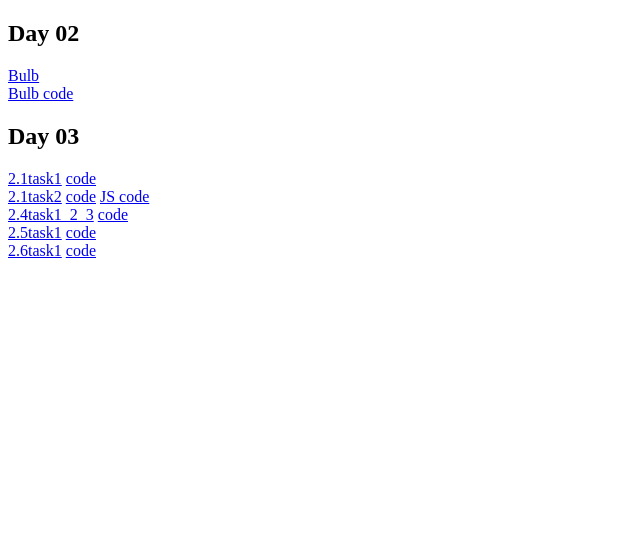
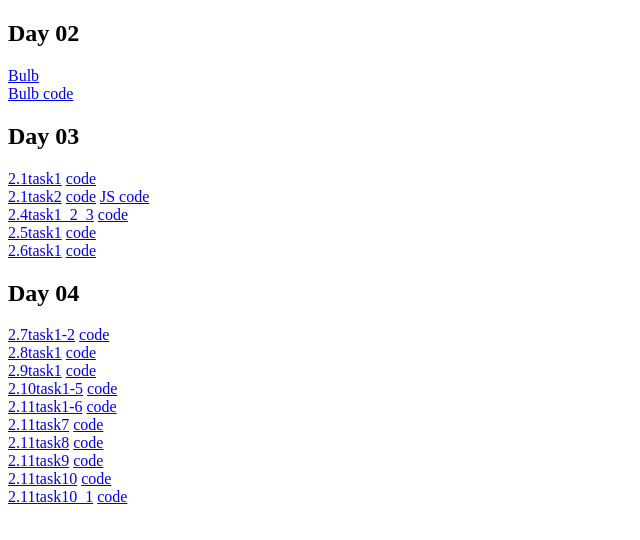
Before and after one commit to Ev77gen/learning, a plain HTML site: page index.html in a window 1280 px wide. Shown: the whole page, without its empty margins (0-640 px from the left). Drawn offline with Linux system fonts and the light colour scheme.

Commit message:
Update index.html

```diff
--- a/index.html
+++ b/index.html
@@ -34,5 +34,48 @@
     <a href="https://Ev77gen.github.io/learning/Day03/2.6task1.html">2.6task1</a>
 
     <a href="https://github.com/Ev77gen/learning/blob/master/Day03/2.6task1.html">code</a>
+</br>
+
+    <h2>Day 04</h2>
+    <a href="https://Ev77gen.github.io/learning/Day04/2.7task1-2.html">2.7task1-2</a>
+
+    <a href="https://github.com/Ev77gen/learning/blob/master/Day04/2.7task1-2.html">code</a>
+</br>
+    <a href="https://Ev77gen.github.io/learning/Day04/2.8task1.html">2.8task1</a>
+
+    <a href="https://github.com/Ev77gen/learning/blob/master/Day04/2.8task1.html">code</a>
+</br>
+    <a href="https://Ev77gen.github.io/learning/Day04/2.9task1.html">2.9task1</a>
+
+    <a href="https://github.com/Ev77gen/learning/blob/master/Day04/2.9task1.html">code</a>
+</br>
+    <a href="https://Ev77gen.github.io/learning/Day04/2.10task1-5.html">2.10task1-5</a>
+
+    <a href="https://github.com/Ev77gen/learning/blob/master/Day04/2.10task1-5.html">code</a>
+</br>
+    <a href="https://Ev77gen.github.io/learning/Day04/2.11task1-6.html">2.11task1-6</a>
+
+    <a href="https://github.com/Ev77gen/learning/blob/master/Day04/2.11task1-6.html">code</a>
+</br>
+    <a href="https://Ev77gen.github.io/learning/Day04/2.11task7.html">2.11task7</a>
+
+    <a href="https://github.com/Ev77gen/learning/blob/master/Day04/2.11task7.html">code</a>
+</br>
+    <a href="https://Ev77gen.github.io/learning/Day04/2.11task8.html">2.11task8</a>
+
+    <a href="https://github.com/Ev77gen/learning/blob/master/Day04/2.11task8.html">code</a>
+</br>
+    <a href="https://Ev77gen.github.io/learning/Day04/2.11task9.html">2.11task9</a>
+
+    <a href="https://github.com/Ev77gen/learning/blob/master/Day04/2.11task9.html">code</a>
+</br>
+    <a href="https://Ev77gen.github.io/learning/Day04/2.11task10.html">2.11task10</a>
+
+    <a href="https://github.com/Ev77gen/learning/blob/master/Day04/2.11task10.html">code</a>
+</br>
+    <a href="https://Ev77gen.github.io/learning/Day04/2.11task10_1.html">2.11task10_1</a>
+
+    <a href="https://github.com/Ev77gen/learning/blob/master/Day04/2.11task10_1.html">code</a>
+
   </body>
 </html>
```
